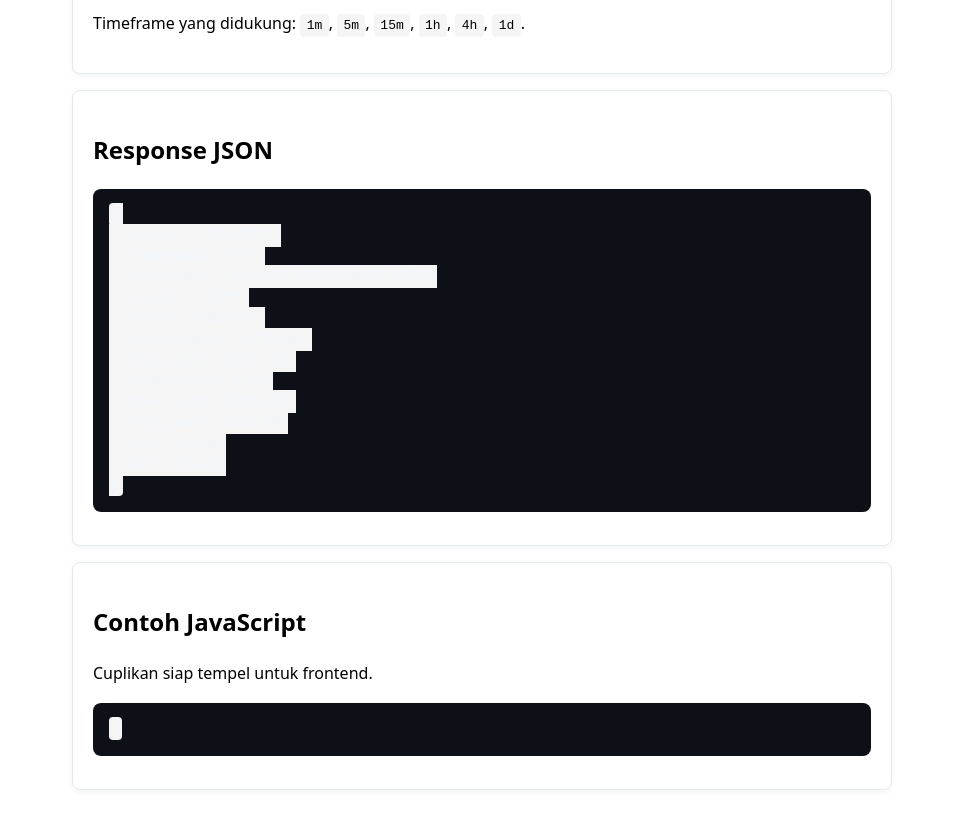
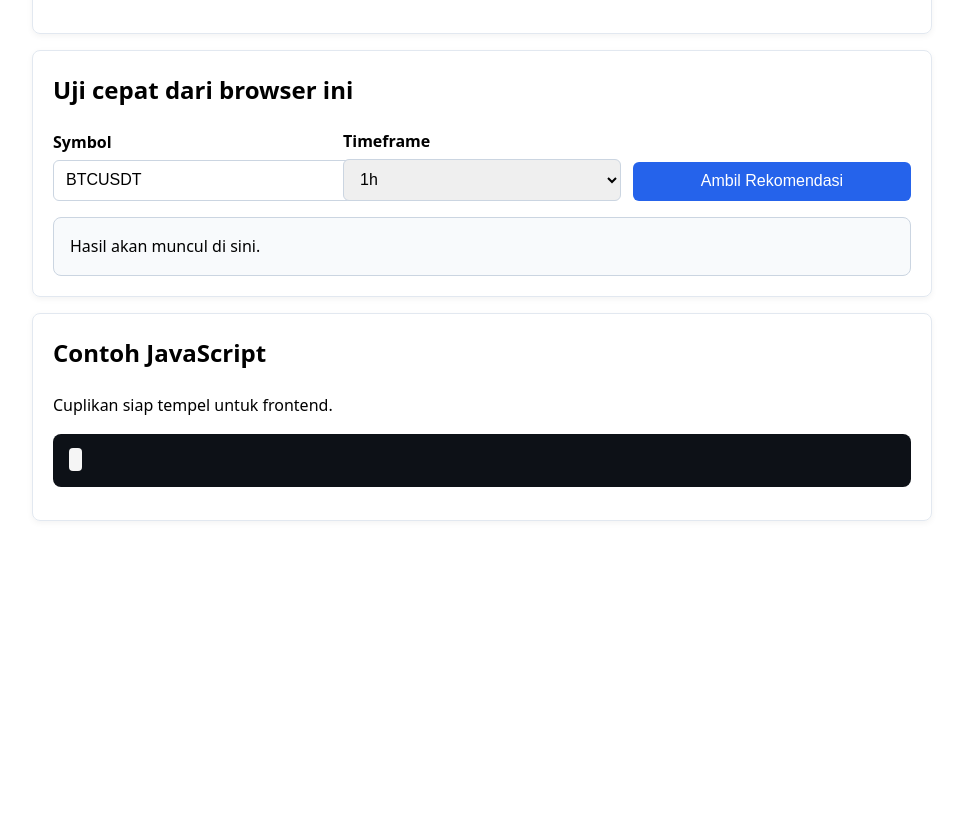
Before and after one commit to antasenaaqib-ops/bot, a plain HTML site: page index.html in a window 1280 px wide. Shown: the part 757-1579 px from the top of the page, without its empty margins (158-1121 px from the left). After the commit the page ends 1310 px from the top, so only its background shows below. Drawn offline with Linux system fonts and the light colour scheme.

Commit message:
Improve index page with interactive predictor test

```diff
--- a/index.html
+++ b/index.html
@@ -5,11 +5,16 @@
     <meta name="viewport" content="width=device-width, initial-scale=1.0" />
     <title>Crypto Predictor API</title>
     <style>
+      :root {
+        color-scheme: light dark;
+      }
+
       body {
         font-family: system-ui, -apple-system, BlinkMacSystemFont, "Segoe UI", sans-serif;
         margin: 2rem auto;
-        max-width: 820px;
+        max-width: 900px;
         line-height: 1.6;
+        padding: 0 1rem;
       }
 
       code {
@@ -32,6 +37,60 @@
         padding: 1.25rem;
         margin: 1rem 0;
         box-shadow: 0 2px 6px rgba(0, 0, 0, 0.05);
+        background: #ffffffcc;
+      }
+
+      .card h2 {
+        margin-top: 0;
+      }
+
+      form {
+        display: grid;
+        gap: 0.75rem;
+        grid-template-columns: repeat(auto-fit, minmax(240px, 1fr));
+        align-items: end;
+      }
+
+      label {
+        display: block;
+        font-weight: 600;
+        margin-bottom: 0.25rem;
+      }
+
+      input,
+      select,
+      button {
+        width: 100%;
+        padding: 0.65rem 0.75rem;
+        border-radius: 6px;
+        border: 1px solid #cbd5e1;
+        font-size: 1rem;
+      }
+
+      button {
+        background: #2563eb;
+        color: white;
+        cursor: pointer;
+        border: none;
+        transition: background 0.2s ease;
+      }
+
+      button:hover {
+        background: #1e4ed8;
+      }
+
+      .result {
+        margin-top: 1rem;
+        padding: 1rem;
+        border-radius: 8px;
+        border: 1px solid #cbd5e1;
+        background: #f8fafc;
+        white-space: pre-line;
+      }
+
+      .error {
+        color: #b91c1c;
+        font-weight: 600;
       }
     </style>
   </head>
@@ -60,25 +119,35 @@ Content-Type: application/json
   "symbol": "BTCUSDT",
   "timeframe": "1h"
 }</code></pre>
-      <p>Timeframe yang didukung: <code>1m</code>, <code>5m</code>, <code>15m</code>, <code>1h</code>, <code>4h</code>, <code>1d</code>.</p>
+      <p>
+        Timeframe yang didukung: <code>1m</code>, <code>5m</code>, <code>15m</code>,
+        <code>1h</code>, <code>4h</code>, <code>1d</code>.
+      </p>
     </div>
 
     <div class="card">
-      <h2>Response JSON</h2>
-      <pre><code>{
-  "symbol": "BTCUSDT",
-  "timeframe": "1h",
-  "timestamp": "2024-06-01T12:34:56.000Z",
-  "signal": "BUY",
-  "entry": 27123.45,
-  "take_profit": 27789.12,
-  "stop_loss": 26791.23,
-  "confidence": 0.31,
-  "short_sma": 27010.12,
-  "long_sma": 26895.44,
-  "rsi": 55.21,
-  "atr": 184.32
-}</code></pre>
+      <h2>Uji cepat dari browser ini</h2>
+      <form id="predict-form">
+        <div>
+          <label for="symbol">Symbol</label>
+          <input id="symbol" name="symbol" value="BTCUSDT" required />
+        </div>
+        <div>
+          <label for="timeframe">Timeframe</label>
+          <select id="timeframe" name="timeframe">
+            <option>1m</option>
+            <option>5m</option>
+            <option>15m</option>
+            <option selected>1h</option>
+            <option>4h</option>
+            <option>1d</option>
+          </select>
+        </div>
+        <div>
+          <button type="submit">Ambil Rekomendasi</button>
+        </div>
+      </form>
+      <div id="result" class="result">Hasil akan muncul di sini.</div>
     </div>
 
     <div class="card">
@@ -88,6 +157,48 @@ Content-Type: application/json
     </div>
 
     <script>
+      const form = document.getElementById("predict-form");
+      const resultBox = document.getElementById("result");
+
+      form.addEventListener("submit", async (event) => {
+        event.preventDefault();
+        const symbol = document.getElementById("symbol").value.trim();
+        const timeframe = document.getElementById("timeframe").value;
+
+        resultBox.textContent = "Memuat...";
+
+        try {
+          const response = await fetch("http://localhost:8000/predict", {
+            method: "POST",
+            headers: { "Content-Type": "application/json" },
+            body: JSON.stringify({ symbol, timeframe }),
+          });
+
+          if (!response.ok) {
+            const message = await response.text();
+            throw new Error(message || "Gagal memanggil API");
+          }
+
+          const data = await response.json();
+          resultBox.classList.remove("error");
+          resultBox.textContent = [
+            `${data.symbol} (${data.timeframe}) - ${data.signal}`,
+            `Entry: ${data.entry}`,
+            `TP: ${data.take_profit}`,
+            `SL: ${data.stop_loss}`,
+            `Confidence: ${Math.round(data.confidence * 100)}%`,
+            `SMA20: ${data.short_sma}`,
+            `SMA50: ${data.long_sma}`,
+            `RSI: ${data.rsi}`,
+            `ATR: ${data.atr}`,
+            `Timestamp: ${data.timestamp}`,
+          ].join("\n");
+        } catch (error) {
+          resultBox.classList.add("error");
+          resultBox.textContent = error.message;
+        }
+      });
+
       const snippet = `async function loadPrediction() {
   const response = await fetch('http://localhost:8000/predict', {
     method: 'POST',
@@ -114,8 +225,7 @@ Content-Type: application/json
   document.body.appendChild(box);
 }
 
-loadPrediction().catch(console.error);
-`;
+loadPrediction().catch(console.error);`;
       document.getElementById("snippet").textContent = snippet;
     </script>
   </body>
```
